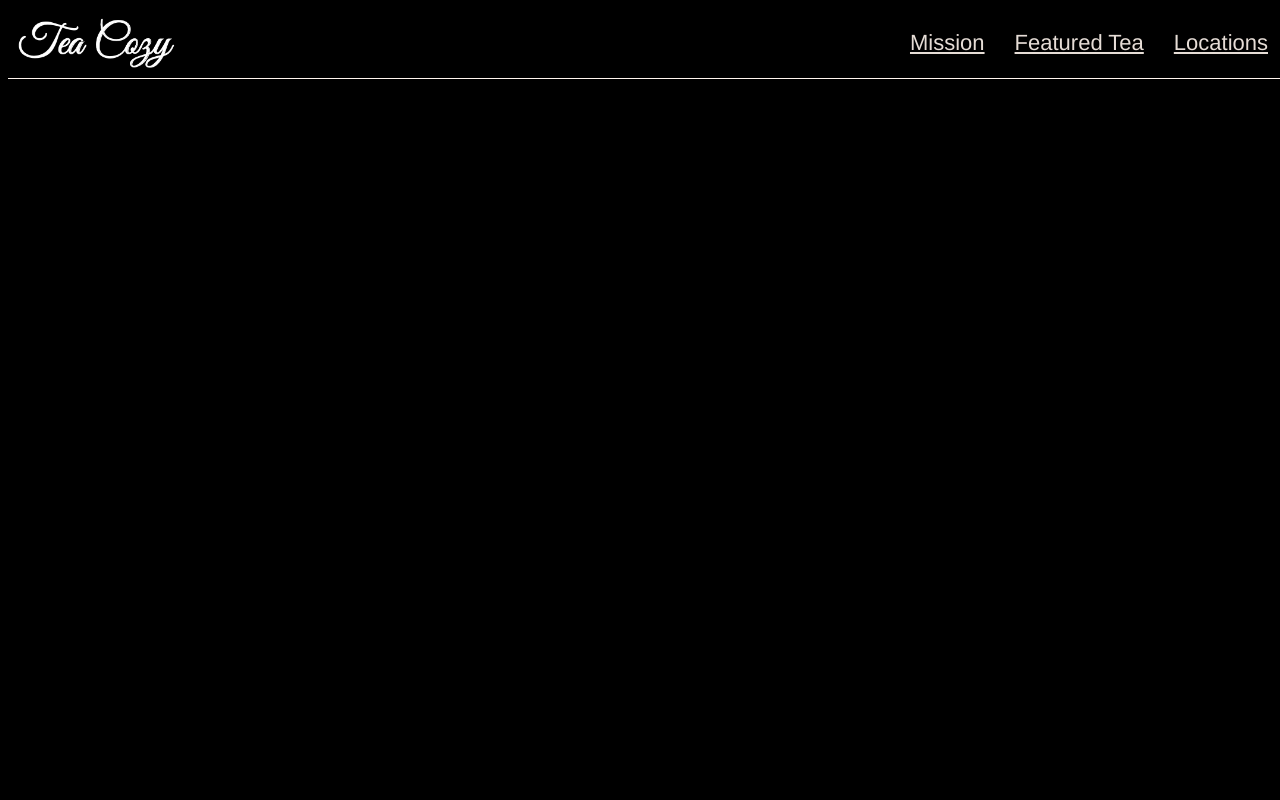
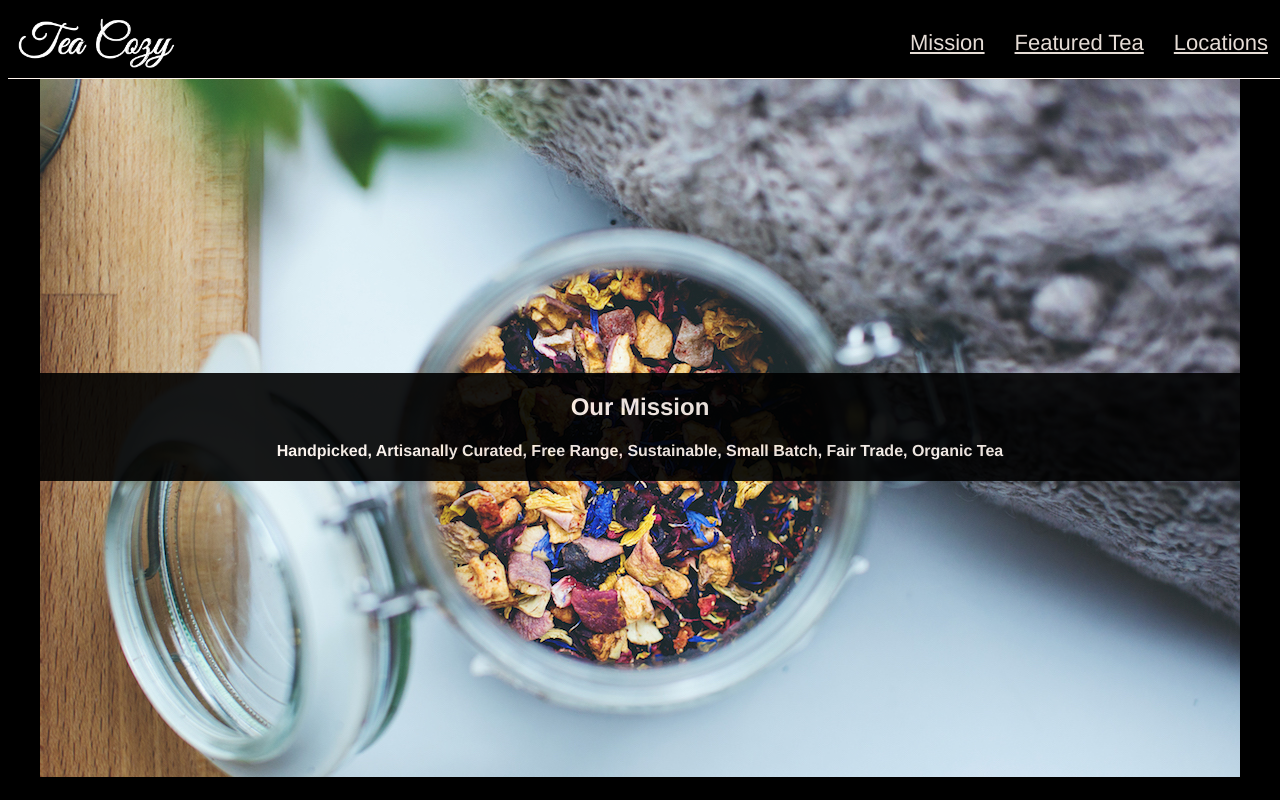
Before and after one commit to wonkatin/TeaCozy, a plain HTML site: page index.html in a window 1280 px wide. Drawn offline with Linux system fonts and the light colour scheme.

Commit message:
Content Commit 1

```diff
--- a/Resources/css/style.css
+++ b/Resources/css/style.css
@@ -11,10 +11,13 @@ header {
   position: fixed;
   border-bottom: 1px solid seashell;
   width: 100%;
+  background-color: black;
 }
 .content {
   display: flex;
   flex-direction: column;
+  justify-content: center;
+  align-items: center;
   margin-top: 69px;
 
 }
@@ -41,3 +44,19 @@ header {
   margin: 10px;
   height: 50px;
 }
+.mission {
+  display: flex;
+  justify-content: center;
+  align-items: center;
+  height: 700px;
+  width: 1200px;
+  background-image: url(../images/backgrounds/img-mission-background.jpg);
+}
+.banner {
+  background-color: black;
+  width: 100%;
+  font-family: Helvetica;
+  color: seashell;
+  opacity: 0.9;
+  text-align: center;
+}
--- a/index.html
+++ b/index.html
@@ -23,9 +23,16 @@
       </div>
     </header>
     <div class="content">
-
       <div class="mission">
-
+        <div class="banner">
+          <h2>
+            Our Mission
+          </h2>
+          <h4>
+            Handpicked, Artisanally Curated, Free Range,
+            Sustainable, Small Batch, Fair Trade, Organic Tea
+          </h4>
+        </div>
       </div>
       <div class="featured">
 
```
